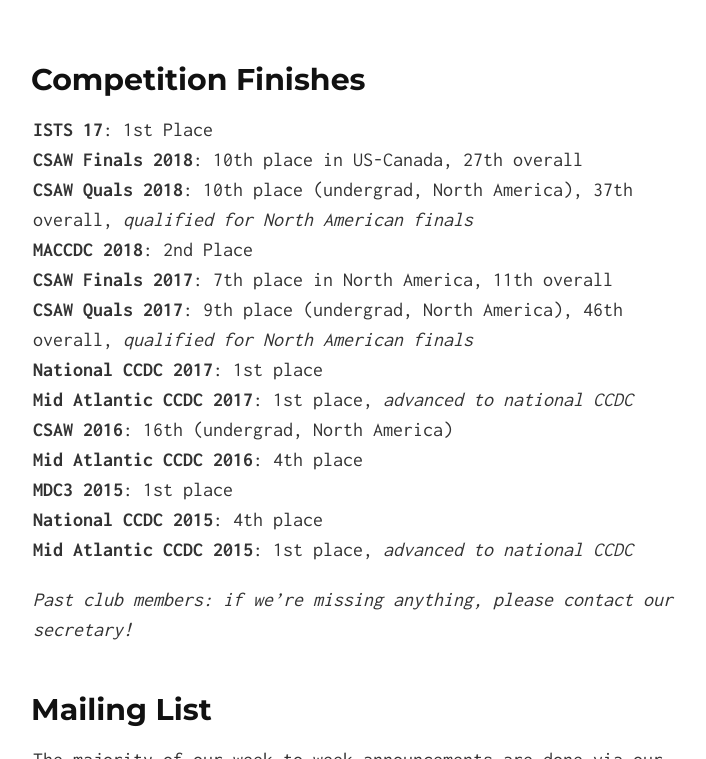
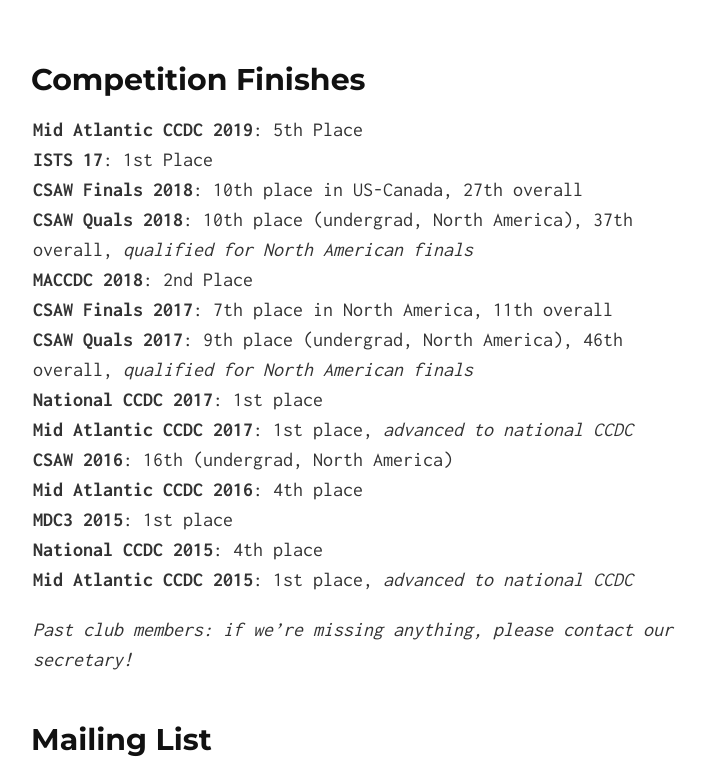
Before and after one commit to UMBCCyberDawgs/umbccyberdawgs.github.io, a Jekyll site: the page built from index.md, in a window 1280 px wide and 900 px high, scrolled down 3279 px, cut to the strip 141-900 px from the top of the window. Shown: the whole strip, without its empty margins (287-993 px from the left). Built offline with Jekyll 4.4.1, drawn with Linux system fonts in a browser that asks for light colours; our own code applies the rules of GitHub Pages for plain Markdown files.

Commit message:
Add MACCDC Finish

```diff
--- a/index.md
+++ b/index.md
@@ -89,6 +89,7 @@ over the next year, so stay tuned...
 
 ## <a name="finishes">Competition Finishes</a>
 
+**Mid Atlantic CCDC 2019**: 5th Place<br>
 **ISTS 17**: 1st Place<br>
 **CSAW Finals 2018**: 10th place in US-Canada, 27th overall
 **CSAW Quals 2018**: 10th place (undergrad, North America), 37th overall, *qualified for North American finals*
```
